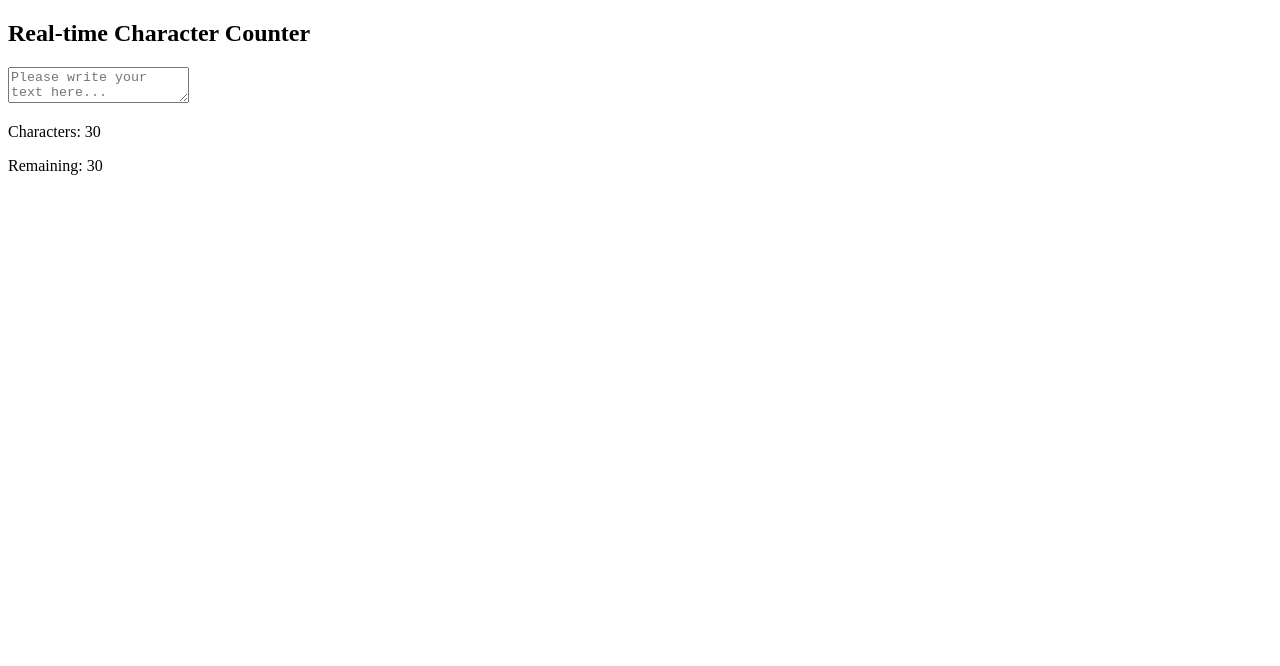
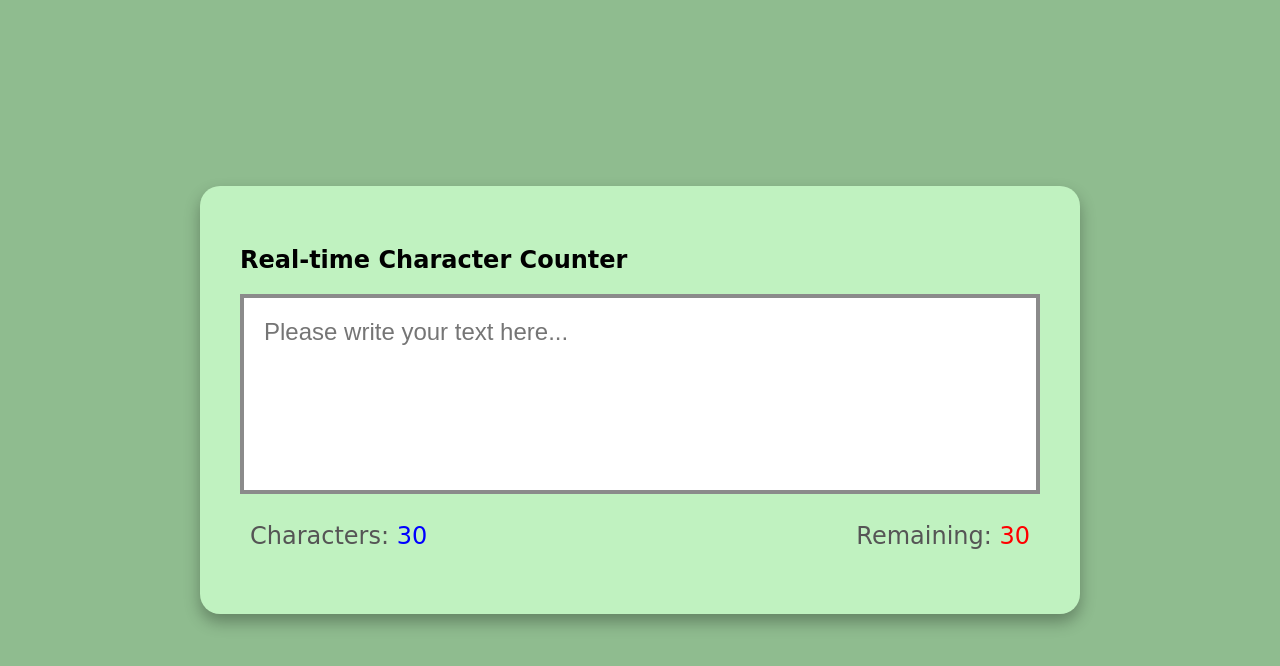
Before and after one commit to Auric115/Realtime-Character-Counter, a plain HTML site: page index.html in a window 1280 px wide. Drawn offline with Linux system fonts and the light colour scheme.

Commit message:
Adjustment to Structure & Styling

```diff
--- a/index.html
+++ b/index.html
@@ -13,8 +13,6 @@
         <textarea id="textarea" class="textarea" placeholder="Please write your text here..." maxlength="500"></textarea>
         <div class="counter-container">
             <p>Characters: <span class="total-counter" id="total-counter">30</span></p>
-        </div>
-        <div class="remaining-container">
             <p>Remaining: <span class="remaining-counter" id="remaining-counter">30</span></p>
         </div>
     </div>
--- a/style.css
+++ b/style.css
@@ -0,0 +1,48 @@
+body {
+    margin: 0;
+    display: flex;
+    justify-content: center;
+    height: 100vh;
+    align-items: center;
+    background-color: darkseagreen;
+    font-family: cursive;
+}
+
+.container {
+    background-color:rgb(192, 242, 192);
+    width: 800px;
+    padding: 40px;
+    margin: 10px;
+    border-radius: 20px;
+    box-shadow: 0 8px 16px rgba(0,0,0,0.3);
+}
+
+.textarea{
+    resize: none;
+    width: 100%;
+    height: 200px;
+    font-size: 24px;
+    font-family: sans-serif;
+    padding: 20px;
+    box-sizing: border-box;
+    border: solid 4px rgb(139, 139, 139);
+}
+
+.counter-container {
+    display: flex;
+    justify-content: space-between;
+    padding: 0 10px;
+}
+
+.counter-container p {
+    font-size: 24px;
+    color: rgb(85, 85, 85);
+}
+
+.total-counter {
+    color: blue;
+}
+
+.remaining-counter{
+    color: red;
+}
```
